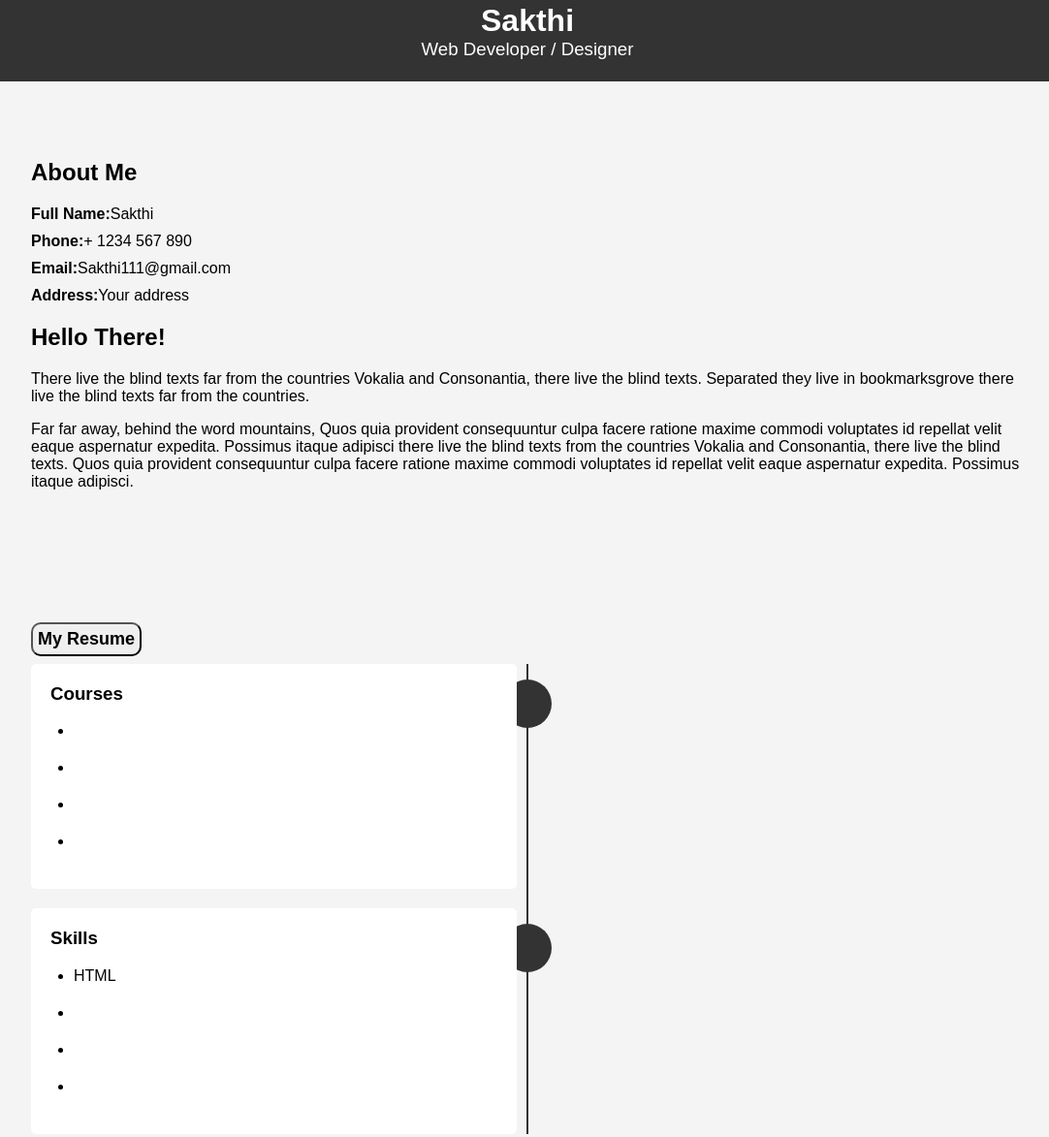
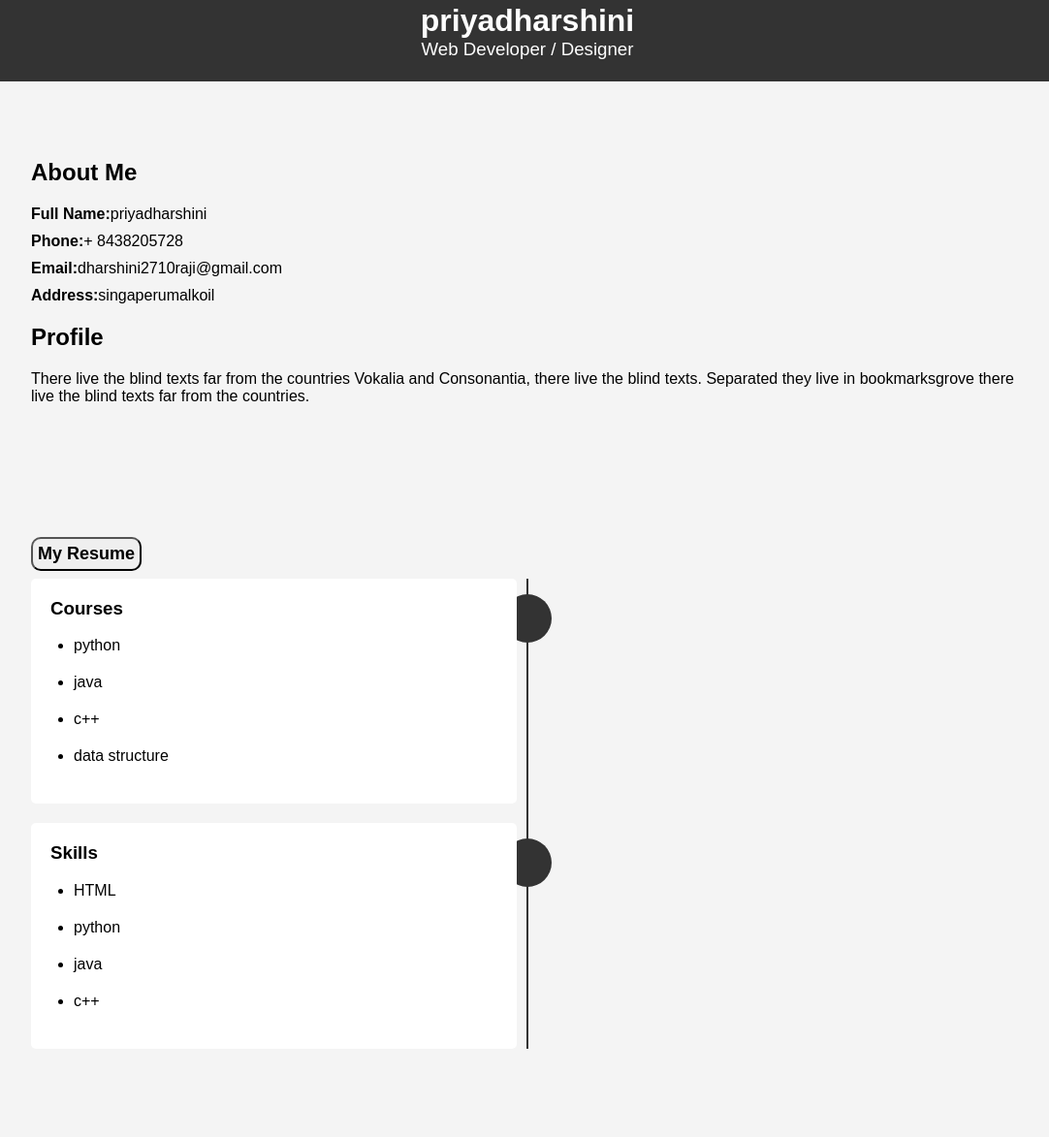
Before and after one commit to dharshini2710raji-sudo/digital_portfolio-, a plain HTML site: page index.html in a window 1280 px wide. Shown: the part 179-1352 px from the top of the page at 97% size, without its empty margins (96-1178 px from the left). Drawn offline with Linux system fonts and the light colour scheme.

Commit message:
index.html

```diff
--- a/index.html
+++ b/index.html
@@ -10,7 +10,7 @@
     <header>
         <div class="container">
             <div class="profile-thumb"></div>
-            <h1>Sakthi</h1>
+            <h1>priyadharshini</h1>
             <h3>Web Developer / Designer</h3>
         </div>
     </header>
@@ -21,16 +21,16 @@
             <div class="row">
                 <div class="col-md-4">
                     <ul class="info">
-                        <li><span>Full Name:</span>Sakthi</li>
-                        <li><span>Phone:</span>+ 1234 567 890</li>
-                        <li><span>Email:</span>Sakthi111@gmail.com</li>
-                        <li><span>Address:</span>Your address</li>
+                        <li><span>Full Name:</span>priyadharshini</li>
+                        <li><span>Phone:</span>+ 8438205728</li>
+                        <li><span>Email:</span>dharshini2710raji@gmail.com</li>
+                        <li><span>Address:</span>singaperumalkoil</li>
                     </ul>
                 </div>
                 <div class="col-md-8">
-                    <h2>Hello There!</h2>
+                    <h2>Profile</h2>
                     <p>There live the blind texts far from the countries Vokalia and Consonantia, there live the blind texts. Separated they live in bookmarksgrove there live the blind texts far from the countries.</p>
-                    <p>Far far away, behind the word mountains, Quos quia provident consequuntur culpa facere ratione maxime commodi voluptates id repellat velit eaque aspernatur expedita. Possimus itaque adipisci there live the blind texts from the countries Vokalia and Consonantia, there live the blind texts. Quos quia provident consequuntur culpa facere ratione maxime commodi voluptates id repellat velit eaque aspernatur expedita. Possimus itaque adipisci.</p>
+                    <p></p>
                 </div>
             </div>
         </div>
@@ -38,7 +38,7 @@
 
     <section id="resume">
         <div class="container">
-            <button class=" btn btn-primary"><a href=".pdf">My Resume</a></button>
+            <button class=" btn btn-primary"><a href="Resume.png">My Resume</a></button>
             <div class="row">
                 <div class="col-md-12">
                     <ul class="timeline">
@@ -47,10 +47,10 @@
                             <div class="timeline-panel">
                                 <h3>Courses</h3>
                                 <ul>
-                                    <li></li>
-                                    <li></li>
-                                    <li></li>
-                                    <li></li>
+                                    <li>python</li>
+                                    <li>java</li>
+                                    <li>c++</li>
+                                    <li>data structure</li>
                                 </ul>
                             </div>
                         </li>
@@ -60,9 +60,9 @@
                                 <h3>Skills</h3>
                                 <ul>
                                     <li>HTML</li>
-                                    <li></li>
-                                    <li></li>
-                                    <li></li>
+                                    <li>python</li>
+                                    <li>java</li>
+                                    <li>c++</li>
                                 </ul>
                             </div>
                         </li>
@@ -78,4 +78,5 @@
         </div>
     </footer>
 </body>
+
 </html>
```
